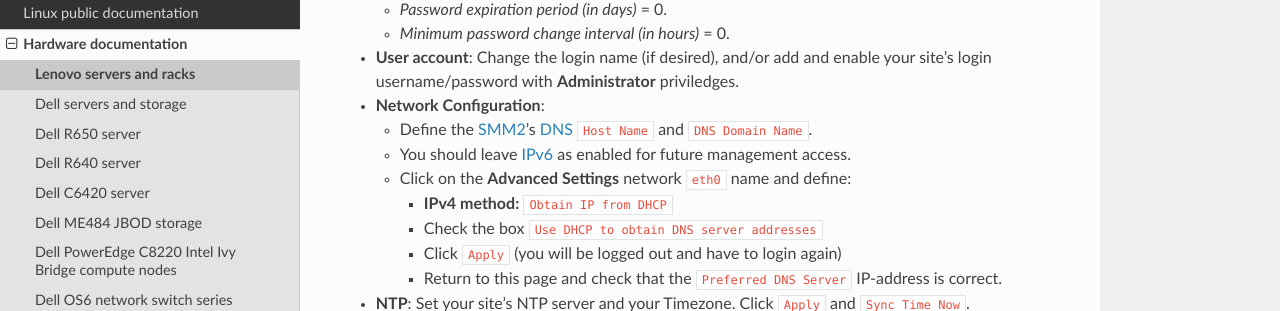
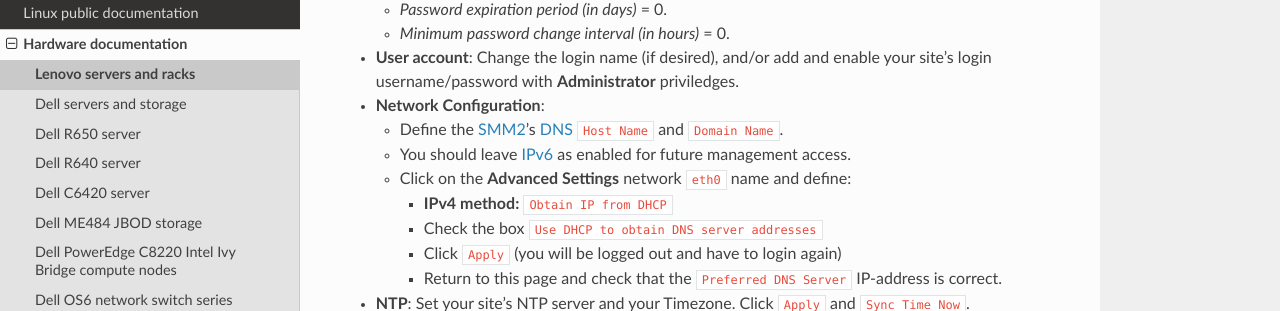
Before and after one commit to OleHolmNielsen/ITwiki, a Sphinx documentation site: the page built from docs/Lenovo_DW612S.rst, in a window 1280 px wide and 900 px high, scrolled down 1174 px. Shown: the part 136-447 px from the top of the window. Built offline with Sphinx 7.4.7 and the Read the Docs theme 3.1.0, drawn with Linux system fonts in a browser that asks for light colours.

Commit message:
Minor edit

```diff
--- a/docs/Lenovo_DW612S.rst
+++ b/docs/Lenovo_DW612S.rst
@@ -63,7 +63,7 @@ After logging in to the SMM2_ Web GUI click on the **Configuration** tab:
 
 * **Network Configuration**:
 
-  * Define the SMM2_'s DNS_ ``Host Name`` and ``DNS Domain Name``.
+  * Define the SMM2_'s DNS_ ``Host Name`` and ``Domain Name``.
   * You should leave IPv6_ as enabled for future management access.
   * Click on the **Advanced Settings** network ``eth0`` name and define:
 
```
